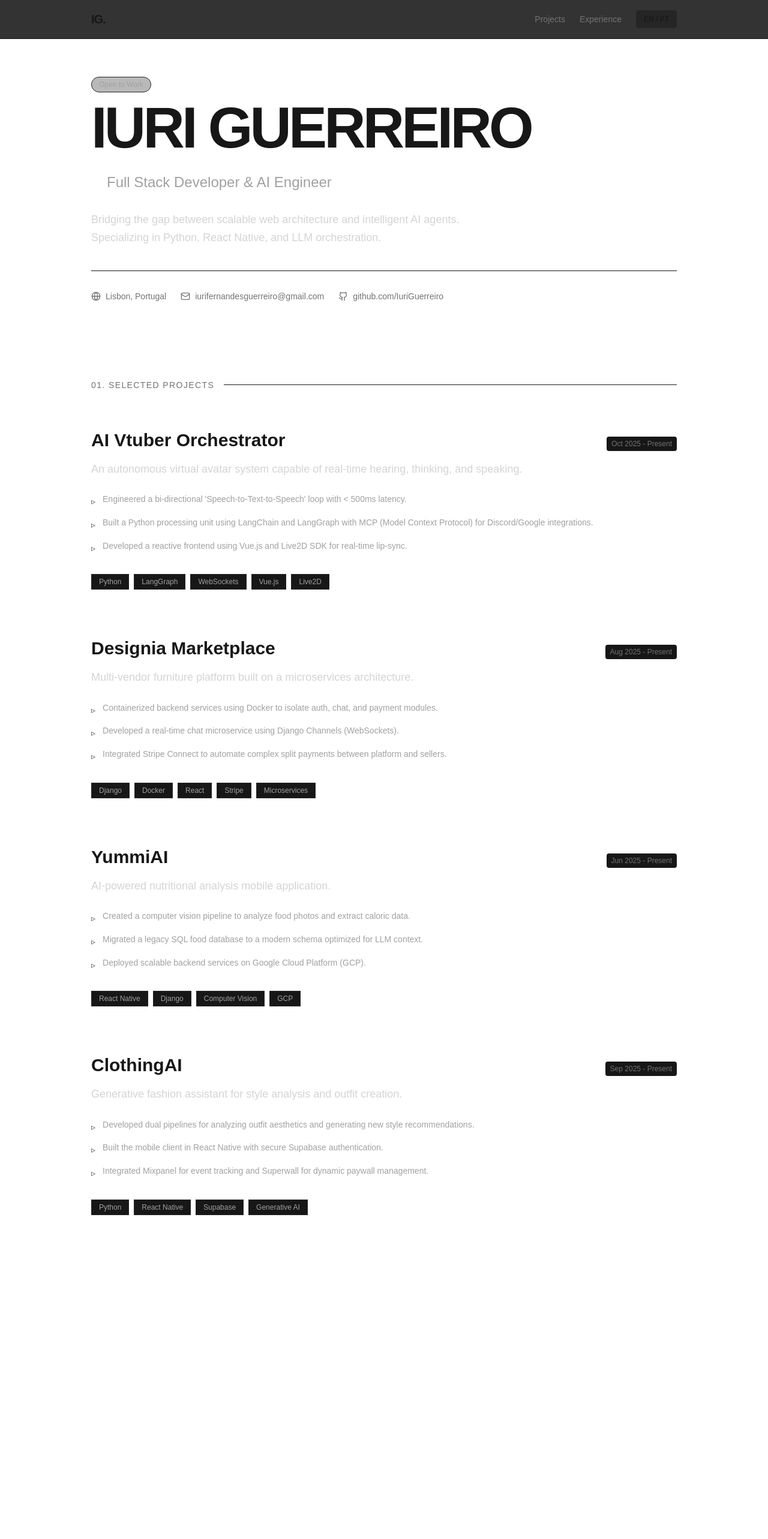
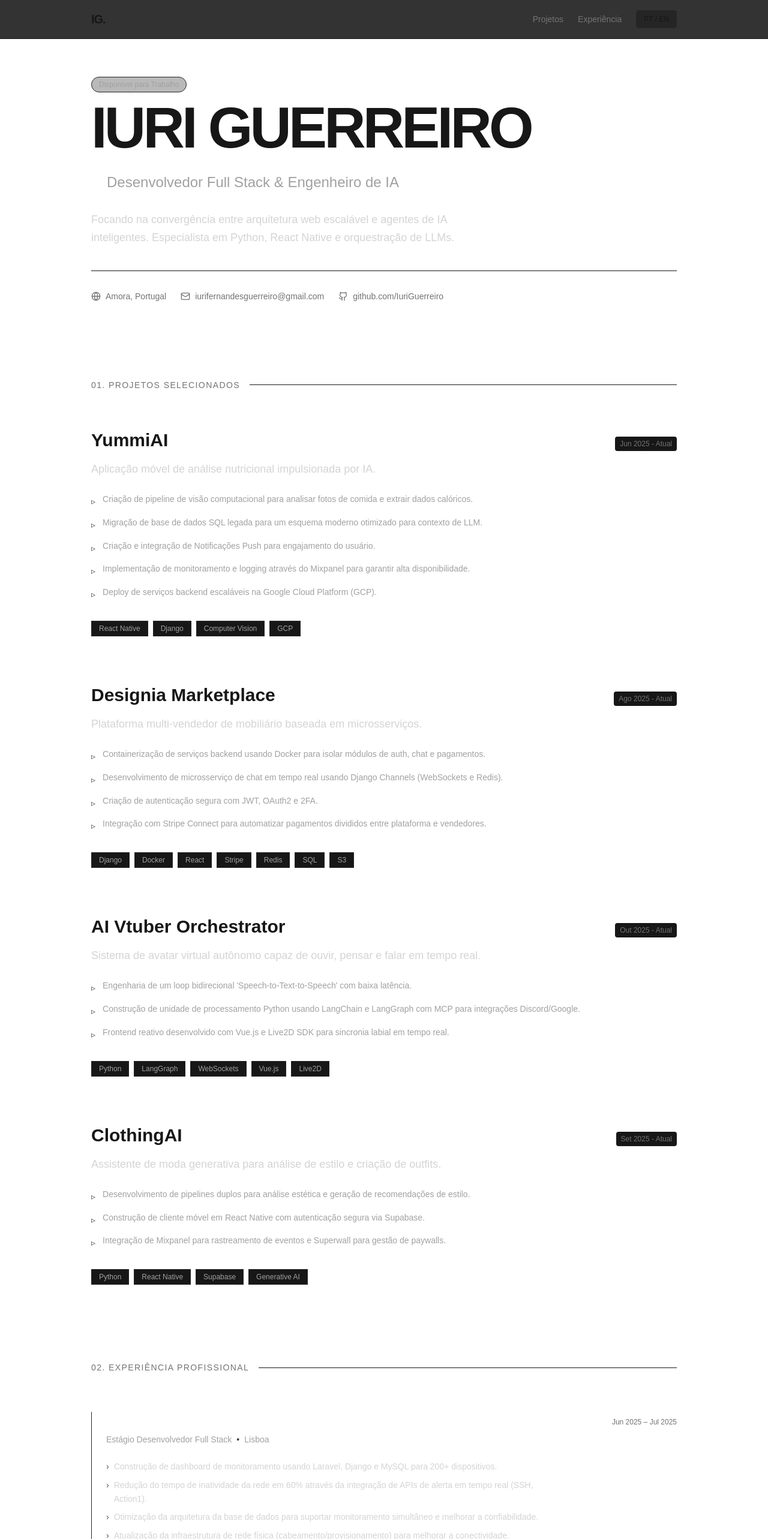
Before and after one commit to IuriGuerreiro/Portfolio, a Next.js app: page / in a window 1280 px wide. Shown: the top 2566 px of the page at 60% size. Before the commit the page ends 2250 px from the top, so only its background shows below. Built offline with nearby package versions, Linux system fonts and the light colour scheme.

Commit message:
experiences + skills

```diff
--- a/src/app/layout.tsx
+++ b/src/app/layout.tsx
@@ -3,6 +3,7 @@ import { Geist, Geist_Mono } from "next/font/google";
 import "./globals.css";
 import { LanguageProvider } from "@/context/LanguageContext";
 import { NavBar } from "@/components/navBar";
+import { Footer } from "@/components/footer";
 
 const geistSans = Geist({
   variable: "--font-sans",
@@ -37,6 +38,7 @@ export default function RootLayout({
         <LanguageProvider>
           <NavBar />
           {children}
+          <Footer />
         </LanguageProvider>
       </body>
     </html>
--- a/src/app/page.tsx
+++ b/src/app/page.tsx
@@ -2,11 +2,13 @@
 
 import Image from "next/image";
 import { Project } from "@/components/project";
-import { portfolioData } from "@/data/data";
+import { portfolioData } from "@/data/homeData";
 import { useLanguage } from "@/context/LanguageContext";
 import React, { createContext, useContext, useState } from 'react';
+import { Experiences } from "@/components/experiences";
 
-import { Globe, Mail, Github } from "lucide-react";
+import { Github, Mail, Linkedin, Globe, Server, Code, Terminal, Cpu } from 'lucide-react';
+
 
 export default function Home() {
   const { lang, setLang } = useLanguage();
@@ -64,7 +66,85 @@ export default function Home() {
       </section>
 
       {/* EXPERIENCE SECTION */}
+      <section id="experience" className="mb-32">
+           <div className="flex items-center gap-4 mb-16">
+             <h3 className="text-sm font-mono text-neutral-500 uppercase tracking-widest whitespace-nowrap">
+              02. {content.sectionTitles.experience}
+            </h3>
+            <div className="h-[1px] w-full bg-neutral-900"></div>
+          </div>
 
+          <div className="space-y-16">
+            {content.experience.map((job, index) => (
+              <Experiences key={index} job={job} />
+            ))}
+          </div>
+      </section>
+
+      {/* TECHNICAL STACK */}
+      <section className="mb-32">
+        <div className="flex items-center gap-4 mb-12">
+            <h3 className="text-sm font-mono text-neutral-500 uppercase tracking-widest whitespace-nowrap">
+            03. {content.sectionTitles.stack}
+          </h3>
+          <div className="h-[1px] w-full bg-neutral-900"></div>
+        </div>
+
+        <div className="grid grid-cols-1 md:grid-cols-4 gap-8">
+          <div className="space-y-4">
+              <div className="flex items-center gap-2 text-white font-bold text-sm uppercase tracking-wider mb-4">
+                  <Code size={16} /> Languages
+              </div>
+              <div className="flex flex-col gap-2 font-mono text-sm text-neutral-400">
+                  <span>Python 3.12+</span>
+                  <span>TypeScript</span>
+                  <span>JavaScript (ES6+)</span>
+                  <span>PHP 8+</span>
+                  <span>SQL</span>
+                  <span>C</span>
+              </div>
+          </div>
+
+          <div className="space-y-4">
+              <div className="flex items-center gap-2 text-white font-bold text-sm uppercase tracking-wider mb-4">
+                  <Terminal size={16} /> Backend
+              </div>
+              <div className="flex flex-col gap-2 font-mono text-sm text-neutral-400">
+                  <span>Django / Channels</span>
+                  <span>Laravel</span>
+                  <span>Node.js</span>
+                  <span>Supabase</span>
+                  <span>WebSockets</span>
+                  <span>SQL / NoSQL</span>
+              </div>
+          </div>
+
+            <div className="space-y-4">
+              <div className="flex items-center gap-2 text-white font-bold text-sm uppercase tracking-wider mb-4">
+                  <Cpu size={16} /> AI / ML
+              </div>
+              <div className="flex flex-col gap-2 font-mono text-sm text-neutral-400">
+                  <span>LangChain / LangGraph</span>
+                  <span>Faster Whisper</span>
+                  <span>Computer Vision</span>
+                  <span>Local LLMs (Ollama)</span>
+                  <span>MCP Servers</span>
+              </div>
+          </div>
+
+          <div className="space-y-4">
+              <div className="flex items-center gap-2 text-white font-bold text-sm uppercase tracking-wider mb-4">
+                  <Server size={16} /> DevOps
+              </div>
+              <div className="flex flex-col gap-2 font-mono text-sm text-neutral-400">
+                  <span>Docker</span>
+                  <span>Google Cloud (GCP)</span>
+                  <span>Git / GitHub Actions</span>
+                  <span>Linux</span>
+              </div>
+          </div>
+        </div>
+      </section>
     </main>
   );
 }
--- /dev/null
+++ b/src/app/project.tsx
@@ -0,0 +1 @@
+import React from "react";
--- /dev/null
+++ b/src/app/projects/[id]/page.tsx
@@ -0,0 +1,17 @@
+'use client';
+
+import React from "react";
+import { useLanguage } from "@/context/LanguageContext";
+import { useParams } from "next/navigation";
+
+export default function projectsPage(){
+    const params = useParams();
+    const { lang } = useLanguage();
+    const project = params.id;
+    const projectData = {}; // Fetch or retrieve project data based on the 'project' variable
+    return (
+        <div>
+            <h1>{project}</h1>
+        </div>
+    );
+}
--- /dev/null
+++ b/src/app/projects/page.tsx
@@ -0,0 +1,12 @@
+'use client';
+
+import React from "react";
+import { useLanguage } from "@/context/LanguageContext";
+
+export default function projectsPage(){
+    const { lang } = useLanguage();
+    return (
+        <div>
+        </div>
+    );
+}
--- /dev/null
+++ b/src/components/experiences.tsx
@@ -0,0 +1,38 @@
+import React from "react";
+
+type Experience = {
+    title: string;
+    company: string;
+    date: string;
+    role: string;
+    location: string;
+    points: string[];
+}
+
+interface ExperiencesProps {
+  job: Experience;
+}
+
+export const Experiences: React.FC<ExperiencesProps> = ({ job }) => {
+
+    return (
+        <div className="md:pl-6 border-l-0 md:border-l border-neutral-800 md:hover:border-white transition-colors duration-300">
+            <div className="flex flex-col md:flex-row md:items-baseline justify-between mb-2">
+                <h4 className="text-xl font-bold text-white">{job.company}</h4>
+                <span className="font-mono text-xs text-neutral-500">{job.date}</span>
+            </div>
+            <div className="text-neutral-400 text-sm mb-6 font-mono flex items-center gap-2">
+                <span>{job.role}</span>
+                <span className="text-neutral-700">•</span>
+                <span>{job.location}</span>
+            </div>
+            <ul className="space-y-2 text-neutral-300 text-sm leading-relaxed max-w-3xl">
+                {job.points.map((point, i) => (
+                <li key={i} className="flex gap-2">
+                    <span className="text-neutral-600">›</span> {point}
+                </li>
+                ))}
+            </ul>
+        </div>
+    );
+}
--- /dev/null
+++ b/src/components/footer.tsx
@@ -0,0 +1,23 @@
+'use client';
+
+import React from "react";
+import { useLanguage } from "@/context/LanguageContext";
+
+export const Footer: React.FC = () => {
+    const { lang } = useLanguage();
+
+    const RightsText = lang === 'en' ? 'All Rights Reserved.' : 'Todos os Direitos Reservados.';
+
+    return (
+        <div className="max-w-5xl mx-auto px-6 py-12">
+            <footer className="pt-12 border-t border-neutral-900 flex flex-col md:flex-row justify-between items-center text-neutral-600 text-sm font-mono gap-4">
+            <div>© {new Date().getFullYear()} Iuri Guerreiro. {RightsText}</div>
+            <div className="flex gap-6">
+                <a href="https://github.com/IuriGuerreiro" className="hover:text-white transition-colors">GitHub</a>
+                <a href="#" className="hover:text-white transition-colors">LinkedIn</a>
+                <a href="mailto:iurifernandesguerreiro@gmail.com" className="hover:text-white transition-colors">Email</a>
+            </div>
+            </footer>
+        </div>
+    );
+}
--- a/src/context/LanguageContext.tsx
+++ b/src/context/LanguageContext.tsx
@@ -2,7 +2,7 @@
 
 import React, { createContext, useContext, useState } from 'react';
 
-type Language = 'en' | 'pt';
+type Language = 'pt' | 'en';
 
 interface LanguageContextProps {
   lang: Language;
@@ -12,7 +12,7 @@ interface LanguageContextProps {
 const LanguageContext = createContext<LanguageContextProps | undefined>(undefined);
 
 export function LanguageProvider({ children } : { children: React.ReactNode }) {
-    const [lang, setLang] = useState<Language>('en');
+    const [lang, setLang] = useState<Language>('pt');
 
     return (
         <LanguageContext.Provider value={{ lang, setLang }}>
--- /dev/null
+++ b/src/data/detailsData.tsx
@@ -0,0 +1,44 @@
+export const portfolioData = {
+  en: {
+    designia : {
+        title: "Designia Marketplace",
+        date: "Aug 2025 - Present",
+        type: "Web App",
+        tags: ["Django", "Docker", "React", "Stripe", "Redis", "SQL", "S3"],
+        description: "Multi-vendor furniture platform built with Django and React.",
+    },
+    YummiAi : {
+        title: "YummiAi Mobile App",
+        date: "Aug 2025 - Present",
+        type: "Mobile App",
+        androidLink: "https://play.google.com/store/apps/details?id=com.yummiai.app",
+        iosLink: "https://apps.apple.com/us/app/yummiai-contador-de-calorias/id6748530095",
+        tags: ["React Native", "Django", "Computer Vision", "GCP"],
+    },
+    ClothingAi : {
+        title: "ClothingAi Mobile App",
+        date: "Aug 2025 - Present",
+        type: "Mobile App",
+        tags: ["React Native", "Supabase", "Generative AI", "MixPanel"],
+    },
+  },
+  pt: {
+    designia : {
+        title: "Designia Marketplace",
+        date: "Aug 2025 - Present",
+        tags: ["Django", "Docker", "React", "Stripe", "Redis", "SQL", "S3"],
+        description: "Multi-vendor furniture platform built with Django and React.",
+    },
+    YummiAi : {
+        title: "YummiAi Applicação Móvel",
+        date: "Aug 2025 - Present",
+        tags: ["React Native", "Django", "Computer Vision", "GCP"],
+        type: "Mobile App",
+        androidLink: "https://play.google.com/store/apps/details?id=com.yummiai.app",
+        iosLink: "https://apps.apple.com/us/app/yummiai-contador-de-calorias/id6748530095",
+    },
+    ClothingAi : {
+        title: "Designia Marketplace",
+        date: "Aug 2025 - Present",
+  }
+};
--- a/src/data/data.tsx
+++ b/src/data/homeData.tsx
@@ -8,7 +8,7 @@ export const portfolioData = {
     hero: {
       role: "Full Stack Developer & AI Engineer",
       bio: "Bridging the gap between scalable web architecture and intelligent AI agents. Specializing in Python, React Native, and LLM orchestration.",
-      location: "Lisbon, Portugal",
+      location: "Amora, Portugal",
       status: "Open to Work",
       cta: "View Projects"
     },
@@ -19,6 +19,30 @@ export const portfolioData = {
     },
     projects: [
       {
+        title: "YummiAI",
+        date: "Jun 2025 - Present",
+        tags: ["React Native", "Django", "Computer Vision", "GCP"],
+        description: "AI-powered nutritional analysis mobile application.",
+        points: [
+          "Created a computer vision pipeline to analyze food photos and extract caloric data.",
+          "Migrated a legacy SQL food database to a modern schema optimized for LLM context.",
+          "Deployed scalable backend services on Google Cloud Platform (GCP)."
+        ]
+      },
+      {
+        title: "Designia Marketplace",
+        date: "Aug 2025 - Present",
+        tags: ["Django", "Docker", "React", "Stripe", "Redis", "SQL", "S3"],
+        description: "Multi-vendor furniture platform built with Django and React.",
+        points: [
+          "Containerized backend services using Docker.",
+          "Created secure authentication with JWT, OAuth2 and 2FA.",
+          "Developed a real-time chat using Django Channels (WebSockets and Redis).",
+          "Integrated Stripe Connect to automate complex split payments between platform and sellers."
+
+        ]
+      },
+      {
         title: "AI Vtuber Orchestrator",
         date: "Oct 2025 - Present",
         tags: ["Python", "LangGraph", "WebSockets", "Vue.js", "Live2D"],
@@ -27,28 +51,6 @@ export const portfolioData = {
           "Engineered a bi-directional 'Speech-to-Text-to-Speech' loop with < 500ms latency.",
           "Built a Python processing unit using LangChain and LangGraph with MCP (Model Context Protocol) for Discord/Google integrations.",
           "Developed a reactive frontend using Vue.js and Live2D SDK for real-time lip-sync."
-        ]
-      },
-      {
-        title: "Designia Marketplace",
-        date: "Aug 2025 - Present",
-        tags: ["Django", "Docker", "React", "Stripe", "Microservices"],
-        description: "Multi-vendor furniture platform built on a microservices architecture.",
-        points: [
-          "Containerized backend services using Docker to isolate auth, chat, and payment modules.",
-          "Developed a real-time chat microservice using Django Channels (WebSockets).",
-          "Integrated Stripe Connect to automate complex split payments between platform and sellers."
-        ]
-      },
-      {
-        title: "YummiAI",
-        date: "Jun 2025 - Present",
-        tags: ["React Native", "Django", "Computer Vision", "GCP"],
-        description: "AI-powered nutritional analysis mobile application.",
-        points: [
-          "Created a computer vision pipeline to analyze food photos and extract caloric data.",
-          "Migrated a legacy SQL food database to a modern schema optimized for LLM context.",
-          "Deployed scalable backend services on Google Cloud Platform (GCP)."
         ]
       },
       {
@@ -66,7 +68,7 @@ export const portfolioData = {
     experience: [
       {
         company: "BEWG.PT",
-        role: "Full Stack Developer",
+        role: " Full Stack Developer Internship",
         date: "Jun 2025 – Jul 2025",
         location: "Lisbon",
         points: [
@@ -78,9 +80,9 @@ export const portfolioData = {
       },
       {
         company: "HRConsulta",
-        role: "Full Stack Developer",
+        role: "Eramus+ Internship for Full Stack Developer",
         date: "May 2025 – Jun 2025",
-        location: "Remote / Malta",
+        location: "Malta",
         points: [
           "Developed two enterprise-grade web applications for the education sector using React.js and PHP.",
           "Implemented Role-Based Access Control (RBAC) to secure sensitive data for 500+ active users.",
@@ -98,7 +100,7 @@ export const portfolioData = {
     hero: {
       role: "Desenvolvedor Full Stack & Engenheiro de IA",
       bio: "Focando na convergência entre arquitetura web escalável e agentes de IA inteligentes. Especialista em Python, React Native e orquestração de LLMs.",
-      location: "Lisboa, Portugal",
+      location: "Amora, Portugal",
       status: "Disponível para Trabalho",
       cta: "Ver Projetos"
     },
@@ -109,6 +111,31 @@ export const portfolioData = {
     },
     projects: [
       {
+        title: "YummiAI",
+        date: "Jun 2025 - Atual",
+        tags: ["React Native", "Django", "Computer Vision", "GCP"],
+        description: "Aplicação móvel de análise nutricional impulsionada por IA.",
+        points: [
+          "Criação de pipeline de visão computacional para analisar fotos de comida e extrair dados calóricos.",
+          "Migração de base de dados SQL legada para um esquema moderno otimizado para contexto de LLM.",
+          "Criação e integração de Notificações Push para engajamento do usuário.",
+          "Implementação de monitoramento e logging através do Mixpanel para garantir alta disponibilidade.",
+          "Deploy de serviços backend escaláveis na Google Cloud Platform (GCP)."
+        ]
+      },
+      {
+        title: "Designia Marketplace",
+        date: "Ago 2025 - Atual",
+        tags: ["Django", "Docker", "React", "Stripe", "Redis", "SQL", "S3"],
+        description: "Plataforma multi-vendedor de mobiliário baseada em microsserviços.",
+        points: [
+          "Containerização de serviços backend usando Docker para isolar módulos de auth, chat e pagamentos.",
+          "Desenvolvimento de microsserviço de chat em tempo real usando Django Channels (WebSockets e Redis).",
+          "Criação de autenticação segura com JWT, OAuth2 e 2FA.",
+          "Integração com Stripe Connect para automatizar pagamentos divididos entre plataforma e vendedores."
+        ]
+      },
+      {
         title: "AI Vtuber Orchestrator",
         date: "Out 2025 - Atual",
         tags: ["Python", "LangGraph", "WebSockets", "Vue.js", "Live2D"],
@@ -117,28 +144,6 @@ export const portfolioData = {
           "Engenharia de um loop bidirecional 'Speech-to-Text-to-Speech' com baixa latência.",
           "Construção de unidade de processamento Python usando LangChain e LangGraph com MCP para integrações Discord/Google.",
           "Frontend reativo desenvolvido com Vue.js e Live2D SDK para sincronia labial em tempo real."
-        ]
-      },
-      {
-        title: "Designia Marketplace",
-        date: "Ago 2025 - Atual",
-        tags: ["Django", "Docker", "React", "Stripe", "Microservices"],
-        description: "Plataforma multi-vendedor de mobiliário baseada em microsserviços.",
-        points: [
-          "Containerização de serviços backend usando Docker para isolar módulos de auth, chat e pagamentos.",
-          "Desenvolvimento de microsserviço de chat em tempo real usando Django Channels (WebSockets).",
-          "Integração com Stripe Connect para automatizar pagamentos divididos entre plataforma e vendedores."
-        ]
-      },
-      {
-        title: "YummiAI",
-        date: "Jun 2025 - Atual",
-        tags: ["React Native", "Django", "Computer Vision", "GCP"],
-        description: "Aplicação móvel de análise nutricional impulsionada por IA.",
-        points: [
-          "Criação de pipeline de visão computacional para analisar fotos de comida e extrair dados calóricos.",
-          "Migração de base de dados SQL legada para um esquema moderno otimizado para contexto de LLM.",
-          "Deploy de serviços backend escaláveis na Google Cloud Platform (GCP)."
         ]
       },
       {
@@ -156,7 +161,7 @@ export const portfolioData = {
     experience: [
       {
         company: "BEWG.PT",
-        role: "Desenvolvedor Full Stack",
+        role: "Estágio Desenvolvedor Full Stack",
         date: "Jun 2025 – Jul 2025",
         location: "Lisboa",
         points: [
@@ -168,7 +173,7 @@ export const portfolioData = {
       },
       {
         company: "HRConsulta",
-        role: "Desenvolvedor Full Stack",
+        role: "Estágio Eramus+ de Desenvolvedor Full Stack",
         date: "Mai 2025 – Jun 2025",
         location: "Remoto / Malta",
         points: [
```
